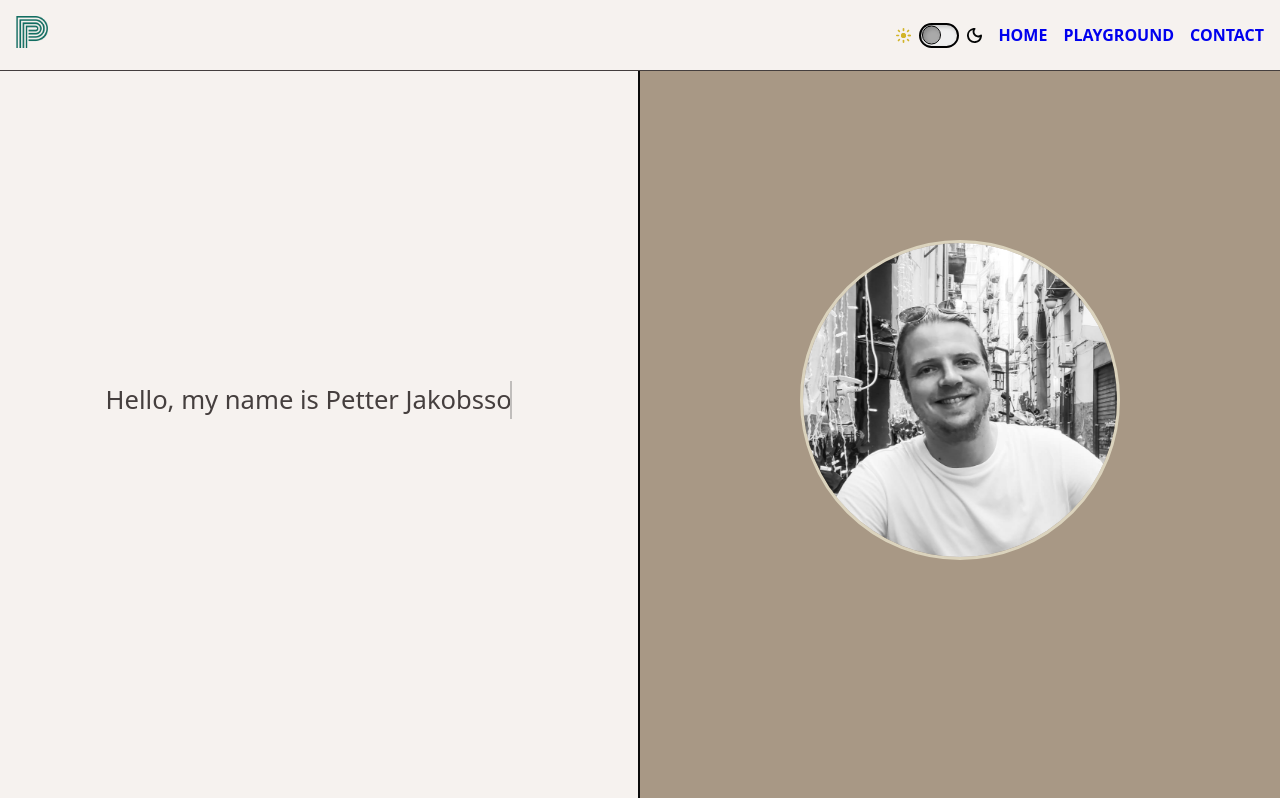
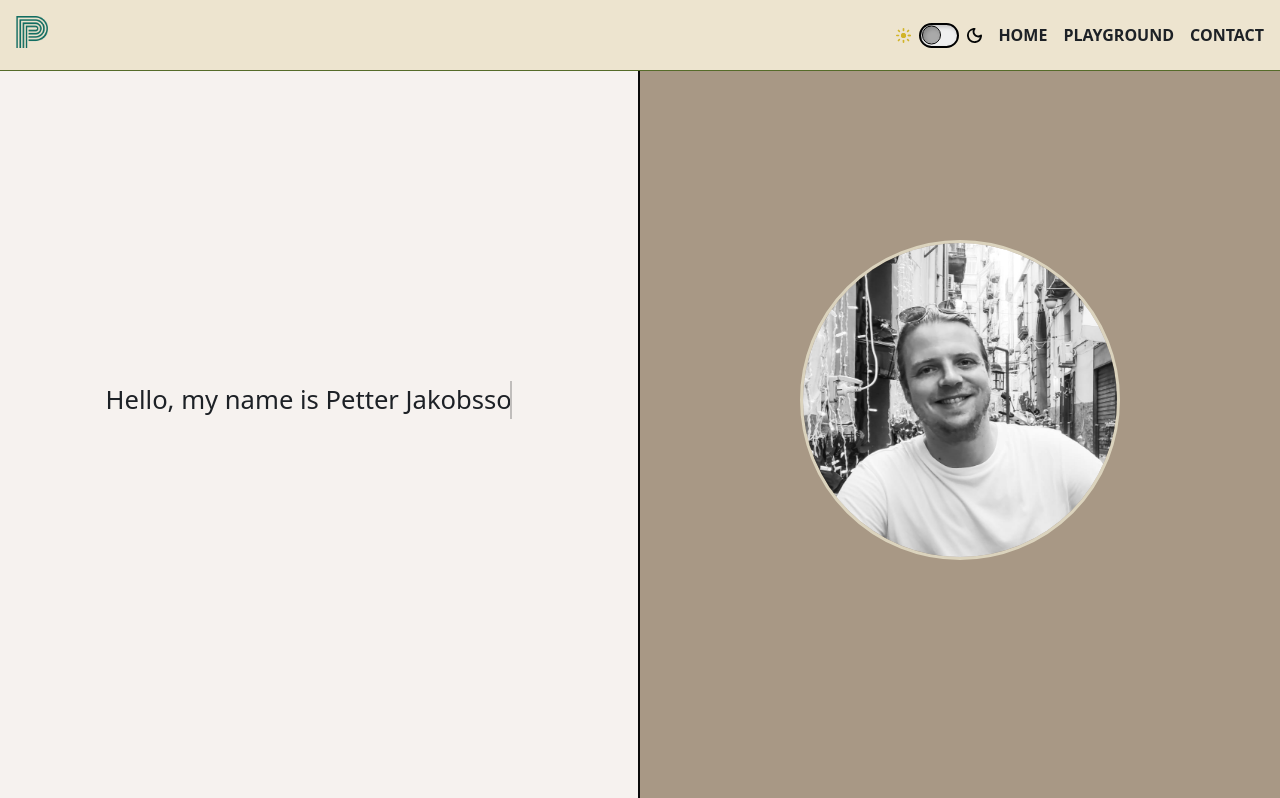
Before and after one commit to jaken92/reactprofile, a React (Vite) app: page /playground in a window 1280 px wide. Shown: the top 798 px of the page. Built offline with nearby package versions, Linux system fonts and the light colour scheme.

Commit message:
testing light theme palette

```diff
--- a/src/components/BubbleSection/BubbleSection.tsx
+++ b/src/components/BubbleSection/BubbleSection.tsx
@@ -41,6 +41,7 @@ export const BubbleSection: React.FC<BubbleSectionProps> = ({ children }) => {
     color: string;
     insetY: number;
     insetX: number;
+    opacity: number;
   }
 
   const bubbles: Bubbles[] = [
@@ -49,55 +50,64 @@ export const BubbleSection: React.FC<BubbleSectionProps> = ({ children }) => {
       color: theme.aqua,
       insetX: -4,
       insetY: 11,
+      opacity: 1,
     },
     {
       size: 15,
       color: theme.aqua,
       insetX: 11,
       insetY: 10,
+      opacity: 0.7,
     },
     {
       size: 16,
-      color: theme.text,
+      color: theme.aqua, //2nd
       insetX: 3,
       insetY: 15,
+      opacity: 0.5,
     },
     {
       size: 18,
       color: theme.aqua,
       insetX: 15,
       insetY: -6,
+      opacity: 0.3,
     },
     {
       size: 8,
-      color: theme.text,
+      color: theme.aqua, //2nd
       insetX: 12,
       insetY: 7,
+      opacity: 0.8,
     },
     {
       size: 11,
-      color: theme.text,
+      color: theme.aqua, //2nd
       insetX: 8,
       insetY: -3,
+      opacity: 0.5,
     },
     {
       size: 2,
       color: theme.aqua,
       insetX: 2.5,
       insetY: 29,
+      opacity: 0.4,
     },
 
     {
       size: 17,
-      color: theme.text,
+      color: theme.aqua, //2nd
       insetX: 0.1,
       insetY: 0.1,
+      opacity: 0.3,
     },
     {
       size: 15,
       color: theme.aqua,
       insetX: -5,
       insetY: -7,
+      opacity: 0.2,
     },
   ];
 
@@ -114,11 +124,11 @@ export const BubbleSection: React.FC<BubbleSectionProps> = ({ children }) => {
         width:
           (windowWidth > 800 ? bubble.size * 0.8 : bubble.size * 0.5) + "rem",
         position: "absolute",
-        // backgroundColor: bubble.color,
+        backgroundColor: theme.isDark ? "transparent" : bubble.color,
         borderRadius: "50%",
-        opacity: "1",
+        opacity: theme.isDark ? "1" : bubble.opacity,
         animation: `pulsate 10s ease-in-out ${animationDelay}s infinite`,
-        border: `2px solid ${theme.aqua}`,
+        border: theme.isDark ? `2px solid ${theme.aqua}` : "none",
         // zIndex: "1",
       };
 
--- a/src/components/FancyButton/FancyButton.tsx
+++ b/src/components/FancyButton/FancyButton.tsx
@@ -1,20 +1,24 @@
 import styled from "styled-components";
 
 const StyledFancyButton = styled.button`
-  outline: 2px solid ${(props) => props.theme.aqua};
+  border: 2px solid ${(props) => props.theme.aqua};
+  font-size: 1rem;
   background-color: transparent;
   color: ${(props) => props.theme.aqua};
   border-radius: 5px;
   cursor: pointer;
   padding: 5px 8px;
-  border: none;
   transition: left 2s ease;
 
-  &:hover,
-  &:focus {
+  &:hover {
     background-color: ${(props) => props.theme.aqua};
     color: ${(props) => props.theme.black};
   }
+
+  /* &:focus {
+    box-shadow: 0.5px 0.5px 3px ${(props) => props.theme.aqua};
+    outline: default;
+  } */
 `;
 
 export const FancyButton = () => {
--- a/src/index.css
+++ b/src/index.css
@@ -1,8 +1,8 @@
 :root {
   /* font-family: Inter, system-ui, Avenir, Helvetica, Arial, sans-serif; */
 
-  color-scheme: light dark;
-  color: rgba(42, 36, 36, 0.87);
+  /* color-scheme: light dark; */
+  /* color: rgba(42, 36, 36, 0.87); */
   /* background-color: #242424; */
 
   font-synthesis: none;
--- a/src/pages/Home/Home.tsx
+++ b/src/pages/Home/Home.tsx
@@ -67,15 +67,15 @@ export const StyledMain = styled.main`
       }
 
       &::before {
-        background-color: ${(props) => props.theme.primary};
-        animation: typewriter 5.5s steps(50) 1s forwards;
+        background-color: ${(props) => props.theme.black};
+        animation: typewriter 5.5s steps(49) 1s forwards;
       }
 
       &::after {
         width: 0.08em;
         background-color: ${(props) => props.theme.white};
-        animation: typewriter 5.5s steps(50) 1s forwards,
-          blink 750ms steps(50) infinite;
+        animation: typewriter 5.5s steps(49) 1s forwards,
+          blink 750ms steps(49) infinite;
       }
 
       @keyframes typewriter {
@@ -100,6 +100,8 @@ export const StyledMain = styled.main`
       width: 100%;
       border-bottom: 1px solid ${(props) => props.theme.aqua};
       border-top: 1px solid ${(props) => props.theme.aqua};
+      /* background-color: ${(props) =>
+        props.theme.isDark ? props.theme.black : props.theme.aqua}; */
 
       & > .slider {
         background: url(${bigSliderImg}) repeat-x;
@@ -137,7 +139,7 @@ export const StyledMain = styled.main`
     }
 
     & > a:hover {
-      color: hsl(0, 0%, 97%);
+      color: ${(props) => props.theme.hover};
     }
   }
 
@@ -230,10 +232,14 @@ const StyledSectionFour = styled.section`
 
     & > .experienceCard {
       max-width: 22rem;
-      /* height: 32rem; */
-      background-color: ${(props) => props.theme.gray};
+      background-color: ${(props) =>
+        props.theme.isDark ? props.theme.gray : props.theme.black};
       border-radius: 20px;
       padding: 0.8rem;
+      box-shadow: ${(props) =>
+        props.theme.isDark
+          ? "none"
+          : "rgba(100, 100, 111, 0.2) 0px 7px 29px 0px"};
 
       & > fieldset {
         border: 1px solid ${(props) => props.theme.aqua};
--- a/src/theme/theme.ts
+++ b/src/theme/theme.ts
@@ -7,17 +7,17 @@ export const lightTheme: DefaultTheme = {
 
   text: "hsla(0, 0%, 4%, 1)",
   filter: "none",
-  black: "hsla(30, 29%, 95%, 1)",
+
+  black: "hsl(43, 46%, 87%)",
+  white: "hsl(213, 14%, 13%, 1)", // text black
+  aqua: "hsla(80, 45%, 29%, 1)", // lightbrown
+  gray: "hsla(80, 45%, 29%, 1)",
+  hover: "hsl(213, 14%, 53%, 1)",
   isDark: false,
 };
 
-// export const darkTheme: DefaultTheme = {
-//   primary: "hsla(231, 8%, 30%, 1)",
-//   secondary: "hsla(0, 0%, 26%, 1)",
-//   accent: "hsla(33, 17%, 59%, 1)",
-//   text: "hsla(0, 0%, 96%, 1)",
-//   filter: "grayscale(100%)",
-// };
+//green: "hsla(80, 45%, 29%, 1)",
+//brown "hsl(33, 46%, 47%)",
 
 export const darkTheme: DefaultTheme = {
   primary: "hsl(222, 36%, 5%)",
@@ -32,6 +32,7 @@ export const darkTheme: DefaultTheme = {
   white: "hsl(0, 0%, 87%)",
   aqua: "hsla(172, 100%, 50%, 1)",
   gray: "hsl(213, 14%, 13%, 1)",
+  hover: "hsl(0, 0%, 97%)",
   isDark: true,
 };
 
```
